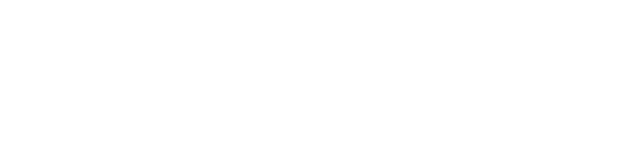
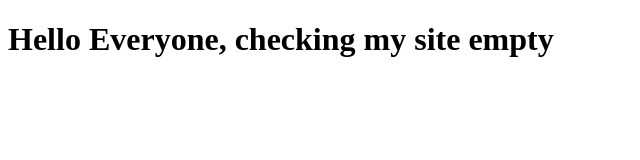
Before and after one commit to Guillain007/Stage_Info, a plain HTML site: page index.html in a window 1280 px wide. Shown: the whole page, without its empty margins (0-640 px from the left). Drawn offline with Linux system fonts and the light colour scheme.

Commit message:
Update index.html

```diff
--- a/index.html
+++ b/index.html
@@ -6,6 +6,6 @@
     <title>Document</title>
 </head>
 <body>
-
+    <h1>Hello Everyone, checking my site empty</h1>
 </body>
 </html>
```
